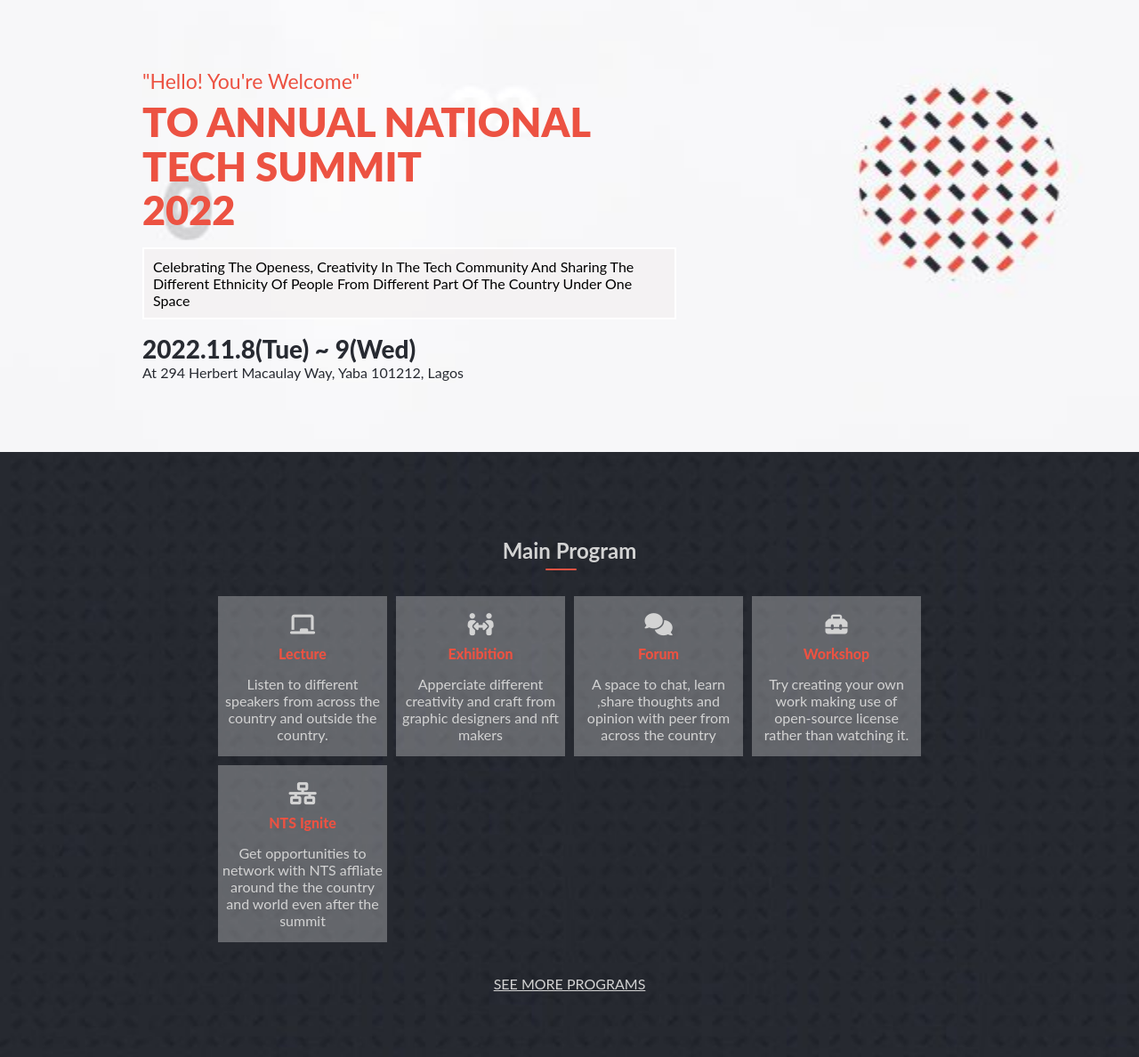
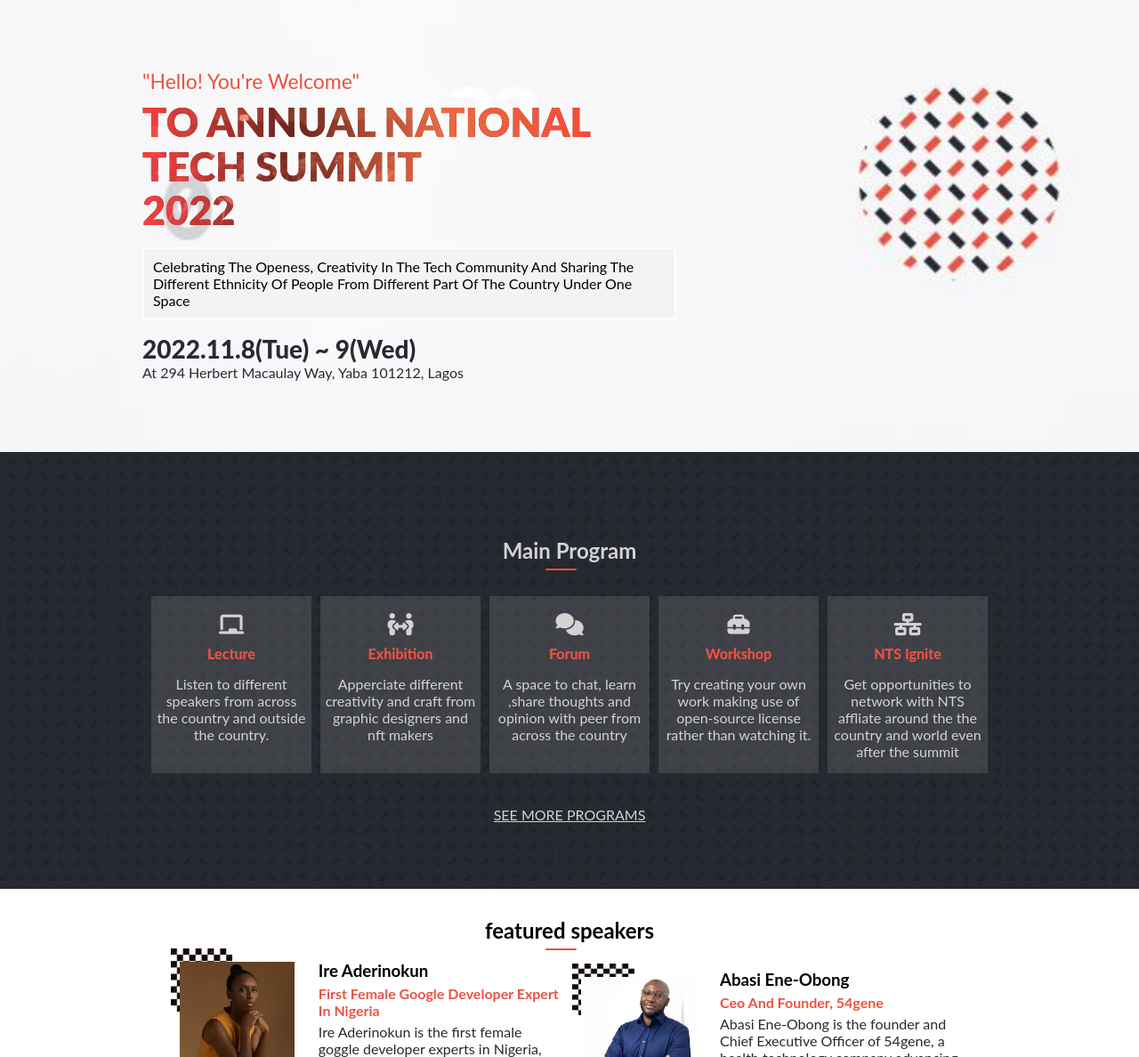
Before and after one commit to Tobby8629/Capstone-project, a website: page index.html in a window 1280 px wide. Shown: the part 112-1300 px from the top of the page at 89% size. Drawn offline with Linux system fonts and the light colour scheme; a web font is replaced by a local one.

Commit message:
change h1 and speakers background

```diff
--- a/script.js
+++ b/script.js
@@ -77,7 +77,8 @@ function wrap(main, array) {
         <div class="img">
             <img src=${array.image} alt=${array.alt} srcset="">
             <div class="backdrop">
-        </div>
+              <img src="images/chess2.webp" alt="" srcset="">
+            </div>
         </div>
         <div class="texts">
             <h3>${array.speaker}</h3>
@@ -103,15 +104,6 @@ window.addEventListener('load', () => {
     test.map((test) => (
       wrap(wrapper, test)
     ));
-    more.addEventListener('click', () => {
-      wrapper.innerHTML = '';
-      more.style.display = 'none';
-      sponsors.style.display = 'block';
-      footer.style.display = 'block';
-      speakers.map((speaker) => (
-        wrap(wrapper, speaker)
-      ));
-    });
   }
 });
 
@@ -134,3 +126,13 @@ window.addEventListener('resize', () => {
     footer.style.display = 'block';
   }
 });
+
+more.addEventListener('click', () => {
+  wrapper.innerHTML = '';
+  more.style.display = 'none';
+  sponsors.style.display = 'block';
+  footer.style.display = 'block';
+  speakers.map((speaker) => (
+    wrap(wrapper, speaker)
+  ));
+});
--- a/style.css
+++ b/style.css
@@ -143,12 +143,14 @@ section h2::after {
 }
 
 .intro h1 {
-  color: #ec5242;
-  font-size: 32px;
+  font-size: 2.9rem;
   line-height: 1.1;
   margin: 0.5rem 0;
   text-transform: uppercase;
   font-weight: 900;
+  background: linear-gradient(to right, #f53f3f, #ec534271, #ec6a42, #f74b37), url(images/summit2.jpg);
+  -webkit-background-clip: text;
+  -webkit-text-fill-color: transparent;
 }
 
 .pros p {
@@ -190,17 +192,18 @@ section h2::after {
 }
 
 .container {
-  display: grid;
+  display: flex;
   justify-content: center;
+  flex-direction: column;
 }
 
 .pros {
   display: flex;
   gap: 10px;
   align-items: center;
-  margin: 5px 0;
+  margin: 10px 0;
   padding: 5px;
-  background-color: rgba(255, 255, 255, 0.288);
+  background-color: rgba(255, 255, 255, 0.116);
   transition: 0.3s linear;
 }
 
@@ -297,11 +300,11 @@ section h2::after {
 
 .backdrop {
   position: absolute;
-  width: 100px;
-  height: 100px;
-  background-color: #ec5242;
+  width: 50%;
+  height: 50%;
   top: -10px;
   left: -5px;
+  z-index: -99;
 }
 
 .more button {
@@ -477,6 +480,7 @@ footer {
   .intro h1 {
     font-size: 45px;
     text-transform: uppercase;
+    width: fit-content;
   }
 
   .intro .bg {
@@ -501,9 +505,10 @@ footer {
   }
 
   .container {
-    width: 75%;
     margin: 2rem auto;
-    grid-template-columns: repeat(auto-fill, 200px);
+    flex-direction: row;
+    justify-content: center;
+    flex-wrap: wrap;
   }
 
   .pros {
@@ -511,6 +516,7 @@ footer {
     text-align: center;
     margin: 5px;
     padding: 15px 5px;
+    width: 180px;
   }
 
   .pros .img {
```
Also changed, not shown: images/chess1.jpg (added), images/chess2.webp (added).
